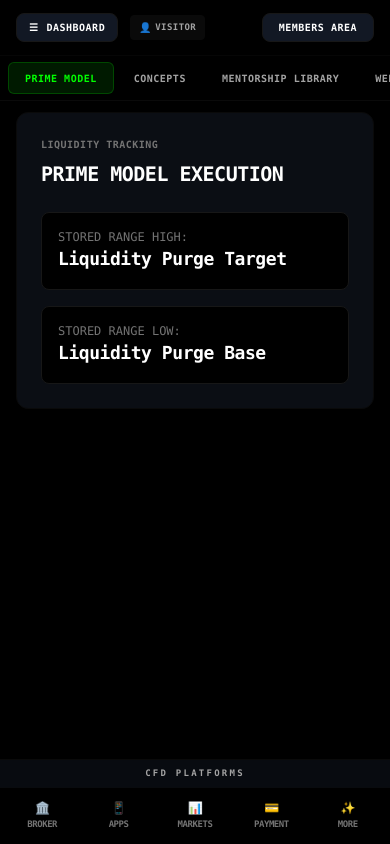
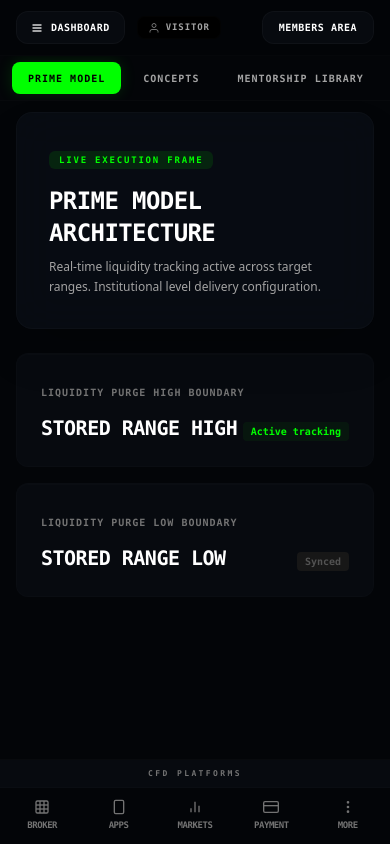
Before and after one commit to Otto200/Eco-App, a Next.js app: page /dashboard in a window 390 px wide. Built offline with nearby package versions, Linux system fonts and the light colour scheme.

Commit message:
Update page.js

```diff
--- a/app/dashboard/page.js
+++ b/app/dashboard/page.js
@@ -10,8 +10,6 @@ const supabase = createClient(
 export default function Dashboard() {
   const [profile, setProfile] = useState(null);
   const [loading, setLoading] = useState(true);
-
-  // Navigation & Subview Layout UI states
   const [activeView, setActiveView] = useState("prime_model");
   const [isSideDashOpen, setIsSideDashOpen] = useState(false);
 
@@ -23,46 +21,57 @@ export default function Dashboard() {
         setLoading(false);
         return;
       }
-
       const { data } = await supabase.from("profiles").select("*").eq("id", session.user.id).single();
-      setProfile(data || { is_active: false, is_visitor: false });
+      setProfile(data || { is_active: false });
       setLoading(false);
-
-      const channel = supabase.channel(`live-profile-layer`)
-        .on("postgres_changes", { event: "UPDATE", schema: "public", table: "profiles", filter: `id=eq.${session.user.id}` },
-        (payload) => setProfile(payload.new))
-        .subscribe();
-
-      return () => { supabase.removeChannel(channel); };
     }
     initSession();
   }, []);
 
   if (loading) {
     return (
-      <div className="flex min-h-screen items-center justify-center bg-[#000000]">
-        <div className="h-6 w-6 animate-spin rounded-full border-2 border-[#00ff00] border-t-transparent" />
+      <div className="flex min-h-screen items-center justify-center bg-[#030508]">
+        <div className="h-5 w-5 animate-spin rounded-full border-2 border-[#00ff00] border-t-transparent" />
       </div>
     );
   }
 
-  // --- INTERACTIVE SYSTEM CANVAS RENDER LOOP ---
-  const renderCanvasView = () => {
+  // --- RENDERING HANDLER FOR ACTIVE CANVAS SUBVIEWS ---
+  const renderContentCanvas = () => {
     switch (activeView) {
       case "prime_model":
         return (
           <div className="w-full space-y-6">
-            <div className="rounded-xl border border-neutral-950 bg-[#0B0E14] p-6 shadow-md">
-              <div className="text-[10px] font-bold uppercase tracking-wider text-neutral-500 font-mono">Liquidity Tracking</div>
-              <h2 className="mt-2 text-xl font-black text-white font-mono uppercase tracking-tight">PRIME Model Execution</h2>
-              <div className="mt-6 grid gap-4 sm:grid-cols-2">
-                <div className="p-4 bg-black rounded-lg border border-neutral-900 font-mono text-xs">
-                  <span className="text-neutral-500 block">STORED RANGE HIGH:</span>
-                  <span className="text-white text-lg font-bold tracking-tight">Liquidity Purge Target</span>
+            <div className="premium-surface rounded-2xl p-8 relative overflow-hidden shadow-2xl">
+              <div className="max-w-md relative z-10">
+                <span className="text-[9px] font-black uppercase tracking-[0.2em] text-[#00ff00] bg-[#00ff00]/10 px-2.5 py-1 rounded-md font-mono">
+                  Live Execution Frame
+                </span>
+                <h2 className="mt-4 text-2xl font-black text-white uppercase tracking-tight font-mono">
+                  PRIME Model Architecture
+                </h2>
+                <p className="mt-2 text-xs text-neutral-400 leading-relaxed max-w-sm">
+                  Real-time liquidity tracking active across target ranges. Institutional level delivery configuration.
+                </p>
+              </div>
+              <div className="absolute right-6 bottom-0 top-0 w-1/3 hidden sm:flex items-center justify-center opacity-20">
+                <svg viewBox="0 0 24 24" className="h-24 w-24 text-[#00ff00]" fill="none" stroke="currentColor" strokeWidth="1"><polygon points="13 2 3 14 12 14 11 22 21 10 12 10 13 2"/></svg>
+              </div>
+            </div>
+
+            <div className="grid gap-4 sm:grid-cols-2">
+              <div className="fintech-panel rounded-xl p-6 border border-white/[0.01]">
+                <span className="text-[10px] font-bold text-neutral-500 uppercase tracking-widest font-mono">Liquidity Purge High Boundary</span>
+                <div className="mt-3 flex items-baseline justify-between">
+                  <span className="text-xl font-black text-white font-mono tracking-tight">STORED RANGE HIGH</span>
+                  <span className="text-[10px] font-bold text-[#00ff00] bg-[#00ff00]/5 px-2 py-0.5 rounded font-mono">Active tracking</span>
                 </div>
-                <div className="p-4 bg-black rounded-lg border border-neutral-900 font-mono text-xs">
-                  <span className="text-neutral-500 block">STORED RANGE LOW:</span>
-                  <span className="text-white text-lg font-bold tracking-tight">Liquidity Purge Base</span>
+              </div>
+              <div className="fintech-panel rounded-xl p-6 border border-white/[0.01]">
+                <span className="text-[10px] font-bold text-neutral-500 uppercase tracking-widest font-mono">Liquidity Purge Low Boundary</span>
+                <div className="mt-3 flex items-baseline justify-between">
+                  <span className="text-xl font-black text-white font-mono tracking-tight">STORED RANGE LOW</span>
+                  <span className="text-[10px] font-bold text-neutral-600 bg-neutral-900 px-2 py-0.5 rounded font-mono">Synced</span>
                 </div>
               </div>
             </div>
@@ -70,51 +79,60 @@ export default function Dashboard() {
         );
       case "module_1": case "module_2": case "module_3": case "module_4": case "module_5":
         return (
-          <div className="w-full text-center py-20 border border-dashed border-neutral-900 rounded-xl bg-[#0B0E14]/30">
-            <h3 className="text-xs font-black uppercase text-[#00ff00] font-mono tracking-widest">{activeView.replace("_", " ")}</h3>
-            <p className="text-neutral-500 text-[11px] font-mono mt-2">Core Content Bled Fully into App Canvas Area</p>
+          <div className="w-full space-y-4">
+            <div className="premium-surface rounded-2xl p-8">
+              <span className="text-[9px] font-black uppercase tracking-[0.2em] text-[#00ff00] bg-[#00ff00]/10 px-2.5 py-1 rounded-md font-mono">System Core Stream</span>
+              <h2 className="mt-4 text-xl font-black text-white uppercase tracking-tight font-mono">Module 0{activeView.slice(-1)} Stream Framework</h2>
+              <div className="mt-6 aspect-video rounded-xl bg-neutral-950/80 border border-white/[0.02] flex items-center justify-center text-xs font-mono text-neutral-600">
+                [ Interactive Illustration Asset Fully Bled to Container Edge ]
+              </div>
+            </div>
           </div>
         );
       default:
         return (
-          <div className="w-full text-center py-16 text-neutral-500 font-mono text-xs uppercase tracking-widest">
-            [ {activeView.replace("_", " ")} Active Workspace ]
+          <div className="w-full text-center py-24 border border-white/[0.01] bg-[#070A0F]/50 rounded-2xl">
+            <span className="text-[10px] font-black uppercase tracking-[0.3em] text-neutral-500 font-mono">
+              [ {activeView.replace("_", " ")} Workspace Workspace ]
+            </span>
           </div>
         );
     }
   };
 
   return (
-    <div className="min-h-screen bg-[#000000] text-white flex flex-col font-sans antialiased selection:bg-[#00ff00] selection:text-black overflow-x-hidden">
+    <div className="min-h-screen bg-[#030508] text-white flex flex-col font-sans antialiased overflow-x-hidden selection:bg-[#00ff00] selection:text-black">
 
       {/* ==========================================
-          1. LOCKED TWO-TIER TOP NAVIGATION BAR
+          1. LOCKED THREE-NAVIGATION MULTI-TIER TOP NAV
           ========================================== */}
-      <nav className="fixed top-0 left-0 right-0 border-b border-neutral-950 bg-[#000000] z-50 flex flex-col">
-        {/* Tier One Header */}
-        <div className="h-14 border-b border-neutral-950/60 px-4 flex items-center justify-between">
+      <nav className="fixed top-0 left-0 right-0 bg-[#030508]/95 backdrop-blur-md border-b border-white/[0.02] z-50 flex flex-col">
+        {/* Tier One Layout */}
+        <div className="h-14 px-4 flex items-center justify-between border-b border-white/[0.01]">
           <div className="flex items-center space-x-3">
             <button
               onClick={() => setIsSideDashOpen(!isSideDashOpen)}
-              className="flex items-center space-x-2 bg-[#121824] border border-neutral-900 px-3 py-1.5 rounded-lg text-[10px] font-black font-mono uppercase tracking-wider text-white hover:border-[#00ff00] transition"
+              className="flex items-center space-x-2 bg-[#070A0F] border border-white/[0.03] px-3.5 py-2 rounded-xl text-[10px] font-black font-mono uppercase tracking-wider text-white hover:border-[#00ff00] transition-colors"
             >
-              <span>☰</span> <span>Dashboard</span>
+              <svg viewBox="0 0 24 24" className="h-3 w-3" fill="none" stroke="currentColor" strokeWidth="2.5"><line x1="3" y1="12" x2="21" y2="12"/><line x1="3" y1="6" x2="21" y2="6"/><line x1="3" y1="18" x2="21" y2="18"/></svg>
+              <span>Dashboard</span>
             </button>
-            <div className="flex items-center space-x-1 bg-neutral-950 border border-neutral-950 px-2 py-1 rounded">
-              <span className="text-neutral-500 text-[10px]">👤</span>
-              <span className="text-neutral-400 text-[9px] font-bold uppercase tracking-wider font-mono">Visitor</span>
+            <div className="flex items-center space-x-1.5 bg-black px-2.5 py-1 rounded-lg border border-white/[0.01]">
+              <svg viewBox="0 0 24 24" className="h-3 w-3 text-neutral-500" fill="none" stroke="currentColor" strokeWidth="2"><path d="M20 21v-2a4 4 0 0 0-4-4H8a4 4 0 0 0-4 4v2"/><circle cx="12" cy="7" r="4"/></svg>
+              <span className="text-[9px] font-black uppercase tracking-widest text-neutral-400 font-mono">Visitor</span>
             </div>
           </div>
+
           <button
-            onClick={() => setActiveView("members_area")}
-            className="rounded-lg bg-[#121824] border border-neutral-900 px-4 py-1.5 text-[10px] font-black uppercase tracking-wider text-white hover:border-[#00ff00] transition font-mono"
+            onClick={() => { setActiveView("members_area"); setIsSideDashOpen(false); }}
+            className="rounded-xl bg-[#070A0F] border border-white/[0.03] px-4 py-2 text-[10px] font-black uppercase tracking-wider text-white hover:border-[#00ff00] transition-colors font-mono"
           >
             Members Area
           </button>
         </div>
 
-        {/* Tier Two Navigation Buttons */}
-        <div className="h-11 overflow-x-auto flex items-center px-2 space-x-1 scrollbar-none bg-[#000000]">
+        {/* Tier Two Layout */}
+        <div className="h-11 overflow-x-auto flex items-center px-3 space-x-1.5 scrollbar-none bg-[#030508]">
           {[
             { id: "prime_model", label: "PRIME Model" },
             { id: "concepts", label: "Concepts" },
@@ -126,7 +144,7 @@ export default function Dashboard() {
             <button
               key={tab.id}
               onClick={() => { setActiveView(tab.id); setIsSideDashOpen(false); }}
-              className={`whitespace-nowrap px-4 h-8 flex items-center rounded-md text-[10px] font-bold uppercase tracking-wider font-mono transition-all ${activeView === tab.id ? "bg-[#00ff00]/10 text-[#00ff00] border border-[#00ff00]/20" : "text-neutral-400 hover:text-white"}`}
+              className={`whitespace-nowrap px-4 h-8 flex items-center rounded-lg text-[10px] font-black uppercase tracking-widest font-mono transition-all ${activeView === tab.id ? "bg-[#00ff00] text-black font-black shadow-[0_0_15px_rgba(0,255,0,0.15)]" : "text-neutral-400 hover:text-white"}`}
             >
               {tab.label}
             </button>
@@ -135,67 +153,62 @@ export default function Dashboard() {
       </nav>
 
       {/* ==========================================
-          2. SLIDING SIDE DASHBOARD DRAWER (Modules 1 to 5)
+          2. SLIDING SIDE DASHBOARD DRAWER (Modules 1-5)
           ========================================== */}
       <div
-        className={`fixed inset-y-0 left-0 w-64 bg-[#0B0E14] border-r border-neutral-950 pt-28 pb-20 z-40 transform transition-transform duration-300 cubic-bezier(0.4, 0, 0.2, 1) flex flex-col p-4 space-y-2 ${isSideDashOpen ? "translate-x-0" : "-translate-x-full"}`}
+        className={`fixed inset-y-0 left-0 w-64 bg-[#070A0F] border-r border-white/[0.02] pt-28 pb-20 z-40 transform transition-transform duration-300 ease-[cubic-bezier(0.2,0.8,0.2,1)] flex flex-col p-4 space-y-1.5 ${isSideDashOpen ? "translate-x-0" : "-translate-x-full"}`}
       >
-        <div className="text-[9px] font-black text-neutral-500 uppercase tracking-widest font-mono mb-2 px-3">Ecosystem Streams</div>
+        <div className="text-[9px] font-black text-neutral-500 uppercase tracking-widest font-mono mb-3 px-3">Ecosystem Sub-Modules</div>
         {[1, 2, 3, 4, 5].map((num) => (
           <button
             key={num}
-            onClick={() => { setActiveView(`module_${num}`); setIsSideDashOpen(false); }} // Auto Closes side menu
-            className={`w-full text-left px-4 py-3.5 rounded-lg text-xs font-bold uppercase tracking-wider font-mono transition border ${activeView === `module_${num}` ? "bg-[#00ff00] text-black border-[#00ff00]" : "text-neutral-400 border-neutral-900/40 hover:bg-neutral-900 hover:text-white"}`}
+            onClick={() => { setActiveView(`module_${num}`); setIsSideDashOpen(false); }}
+            className={`w-full text-left px-4 py-3.5 rounded-xl text-[11px] font-bold uppercase tracking-wider font-mono transition-all ${activeView === `module_${num}` ? "bg-[#00ff00] text-black font-black" : "text-neutral-400 hover:bg-white/[0.01] hover:text-white"}`}
           >
-            Module 0{num} System
+            Module 0{num} Framework
           </button>
         ))}
       </div>
 
-      {/* Backdrop overlay to safely click close drawer layouts */}
       {isSideDashOpen && (
-        <div onClick={() => setIsSideDashOpen(false)} className="fixed inset-0 bg-black/40 backdrop-blur-xs z-30 transition-opacity" />
+        <div onClick={() => setIsSideDashOpen(false)} className="fixed inset-0 bg-black/60 backdrop-blur-xs z-30 transition-opacity" />
       )}
 
-      {/* ==========================================
-          3. FULLY BLED MAIN VIEWPORT CONTAINER
+            {/* ==========================================
+          3. FULLY BLED VIEWPORT MAIN CONTAINER
           ========================================== */}
-      <main className="flex-1 pt-28 pb-32 px-4 max-w-6xl mx-auto w-full transition-all duration-300">
-        {renderCanvasView()}
+      <main className="flex-1 pt-28 pb-32 px-4 max-w-5xl mx-auto w-full transition-all duration-300">
+        {renderContentCanvas()}
       </main>
 
       {/* ==========================================
-          4. LOCKED TWO-TIER BOTTOM UTILITY NAV
+          4. LOCKED TWO-TIER BOTTOM NAVIGATION BAR
           ========================================== */}
-      <footer className="fixed bottom-0 left-0 right-0 bg-[#000000] border-t border-neutral-950 z-50 flex flex-col md:hidden">
+      <footer className="fixed bottom-0 left-0 right-0 bg-[#030508] border-t border-white/[0.02] z-50 flex flex-col md:hidden max-h-24">
         {/* Tier One Headband */}
-        <div className="h-7 bg-[#0B0E14]/80 border-b border-neutral-950/40 flex items-center justify-center">
-          <span className="text-[9px] font-black uppercase tracking-[0.25em] text-neutral-400 font-mono">
+        <div className="h-7 bg-[#070A0F] border-b border-white/[0.01] flex items-center justify-center">
+          <span className="text-[8px] font-black uppercase tracking-[0.3em] text-neutral-500 font-mono">
             CFD Platforms
           </span>
         </div>
 
-        {/* Tier Two Utility Navigation Actions */}
-        <div className="h-14 grid grid-cols-5 px-1 bg-[#000000]">
+        {/* Tier Two Icons Array (Vector SVGs Only) */}
+        <div className="h-14 grid grid-cols-5 px-1 bg-[#030508]">
           {[
-            { id: "broker", label: "Broker" },
-            { id: "apps", label: "Apps" },
-            { id: "markets", label: "Markets" },
-            { id: "payment", label: "Payment" },
-            { id: "explore", label: "More" }
+            { id: "broker", label: "Broker", svg: <svg viewBox="0 0 24 24" className="h-4 w-4" fill="none" stroke="currentColor" strokeWidth="2"><rect x="3" y="3" width="18" height="18" rx="2" ry="2"/><line x1="9" y1="3" x2="9" y2="21"/><line x1="15" y1="3" x2="15" y2="21"/><line x1="3" y1="9" x2="21" y2="9"/><line x1="3" y1="15" x2="21" y2="15"/></svg> },
+            { id: "apps", label: "Apps", svg: <svg viewBox="0 0 24 24" className="h-4 w-4" fill="none" stroke="currentColor" strokeWidth="2"><rect x="5" y="2" width="14" height="20" rx="2" ry="2"/><line x1="12" y1="18" x2="12.01" y2="18"/></svg> },
+            { id: "markets", label: "Markets", svg: <svg viewBox="0 0 24 24" className="h-4 w-4" fill="none" stroke="currentColor" strokeWidth="2"><line x1="18" y1="20" x2="18" y2="10"/><line x1="12" y1="20" x2="12" y2="4"/><line x1="6" y1="20" x2="6" y2="14"/></svg> },
+            { id: "payment", label: "Payment", svg: <svg viewBox="0 0 24 24" className="h-4 w-4" fill="none" stroke="currentColor" strokeWidth="2"><rect x="1" y="4" width="22" height="16" rx="2" ry="2"/><line x1="1" y1="10" x2="23" y2="10"/></svg> },
+            { id: "explore", label: "More", svg: <svg viewBox="0 0 24 24" className="h-4 w-4" fill="none" stroke="currentColor" strokeWidth="2"><circle cx="12" cy="12" r="1"/><circle cx="12" cy="5" r="1"/><circle cx="12" cy="19" r="1"/></svg> }
           ].map((item) => (
             <button
               key={item.id}
               onClick={() => { setActiveView(item.id); setIsSideDashOpen(false); }}
               className={`flex flex-col items-center justify-center text-[9px] font-bold font-mono tracking-tighter uppercase transition-colors ${activeView === item.id ? "text-[#00ff00]" : "text-neutral-500 hover:text-neutral-300"}`}
             >
-                            <span className="text-xs mb-0.5">
-                {item.id === "broker" && "🏛️"}
-                {item.id === "apps" && "📱"}
-                {item.id === "markets" && "📊"}
-                {item.id === "payment" && "💳"}
-                {item.id === "explore" && "✨"}
-              </span>
+              <div className={`mb-1 transition-colors ${activeView === item.id ? "text-[#00ff00]" : "text-neutral-500"}`}>
+                {item.svg}
+              </div>
               <span>{item.label}</span>
             </button>
           ))}
```
